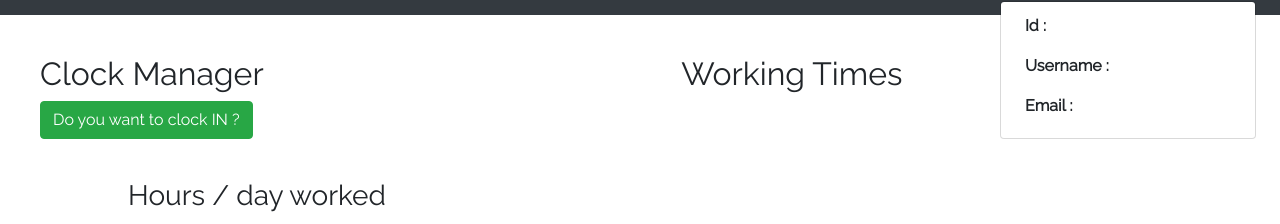
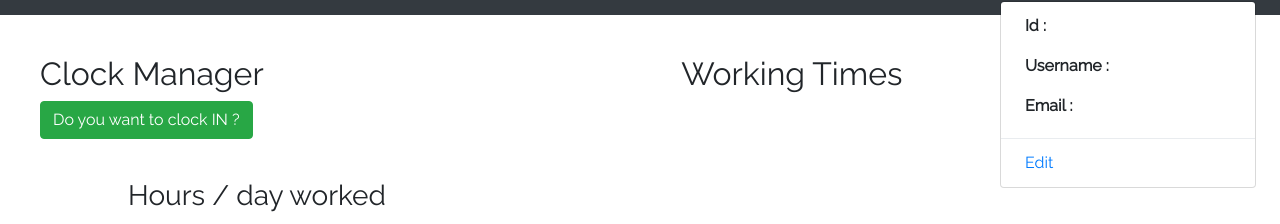
Before and after one commit to lucas-deangelis/mini-projet01-epitech, a Vue app in the folder client/: page / in a window 1280 px wide. Both pictures are taken after a click on the button "User". Shown: the part 55-279 px from the top of the page. Built offline with nearby package versions, Linux system fonts and the light colour scheme; no server answers.

Commit message:
modal user

```diff
--- a/client/src/components/UserComponent.vue
+++ b/client/src/components/UserComponent.vue
@@ -3,8 +3,15 @@
         <b-dropdown-text><label class="font-weight-bold">Id :</label> {{ user.id }} </b-dropdown-text>
         <b-dropdown-text><label class="font-weight-bold">Username :</label> {{ user.username }} </b-dropdown-text>
         <b-dropdown-text><label class="font-weight-bold">Email :</label> {{ user.email }} </b-dropdown-text>
-        <!-- <b-dropdown-divider></b-dropdown-divider>
-        <b-dropdown-item variant="danger" href="#">Logout</b-dropdown-item> -->
+        <b-dropdown-divider></b-dropdown-divider>
+        <b-dropdown-item variant="primary" href="#" v-b-modal.modal-edit>Edit</b-dropdown-item>
+        <!-- <b-dropdown-item variant="danger" href="#">Logout</b-dropdown-item> -->
+
+
+        <!-- MODALS -->
+        <b-modal id="modal-edit" title="Add a working time">
+            <p class="my-4">Hello from modal!</p>
+        </b-modal>
     </b-dropdown>
 
 </template>
```
